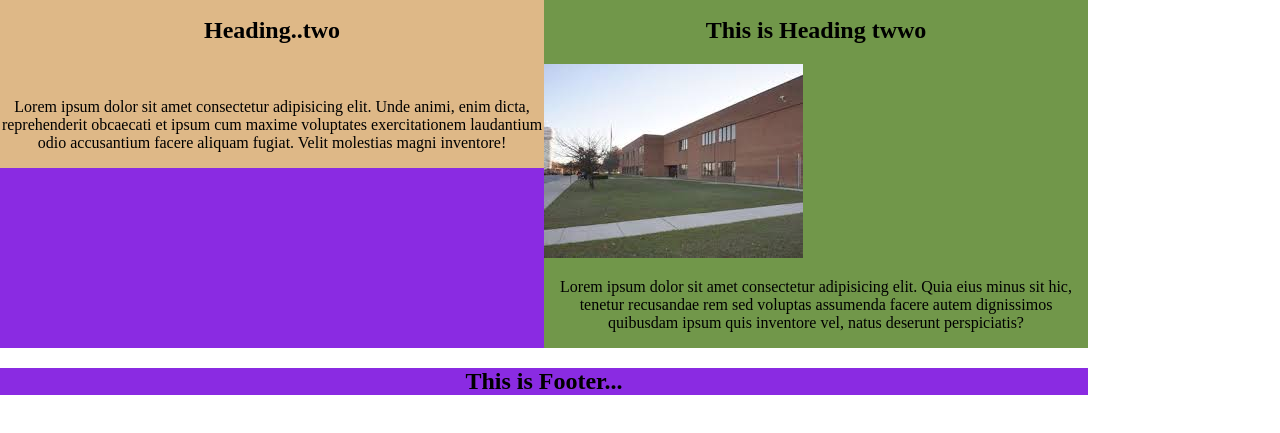
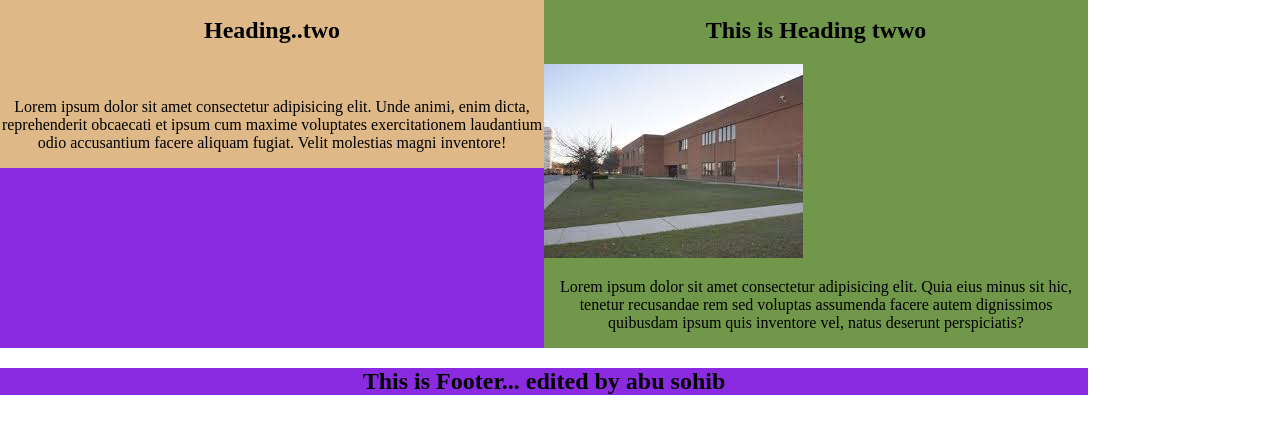
Before and after one commit to ruhulbdgit/sample, a plain HTML site: page index.html in a window 1280 px wide. Shown: the part 53-486 px from the top of the page. Drawn offline with Linux system fonts and the light colour scheme; files that its build step writes are made by us from their sources; files whose address does not match are found by name.

Commit message:
my first change

```diff
--- a/index.html
+++ b/index.html
@@ -46,7 +46,7 @@
 </div>
 <div class="container">
 	<footer>
-		<H2>This is Footer...</H2>
+		<H2>This is Footer... edited by abu sohib</H2>
 	</footer>
 </div>
 </body>
```
